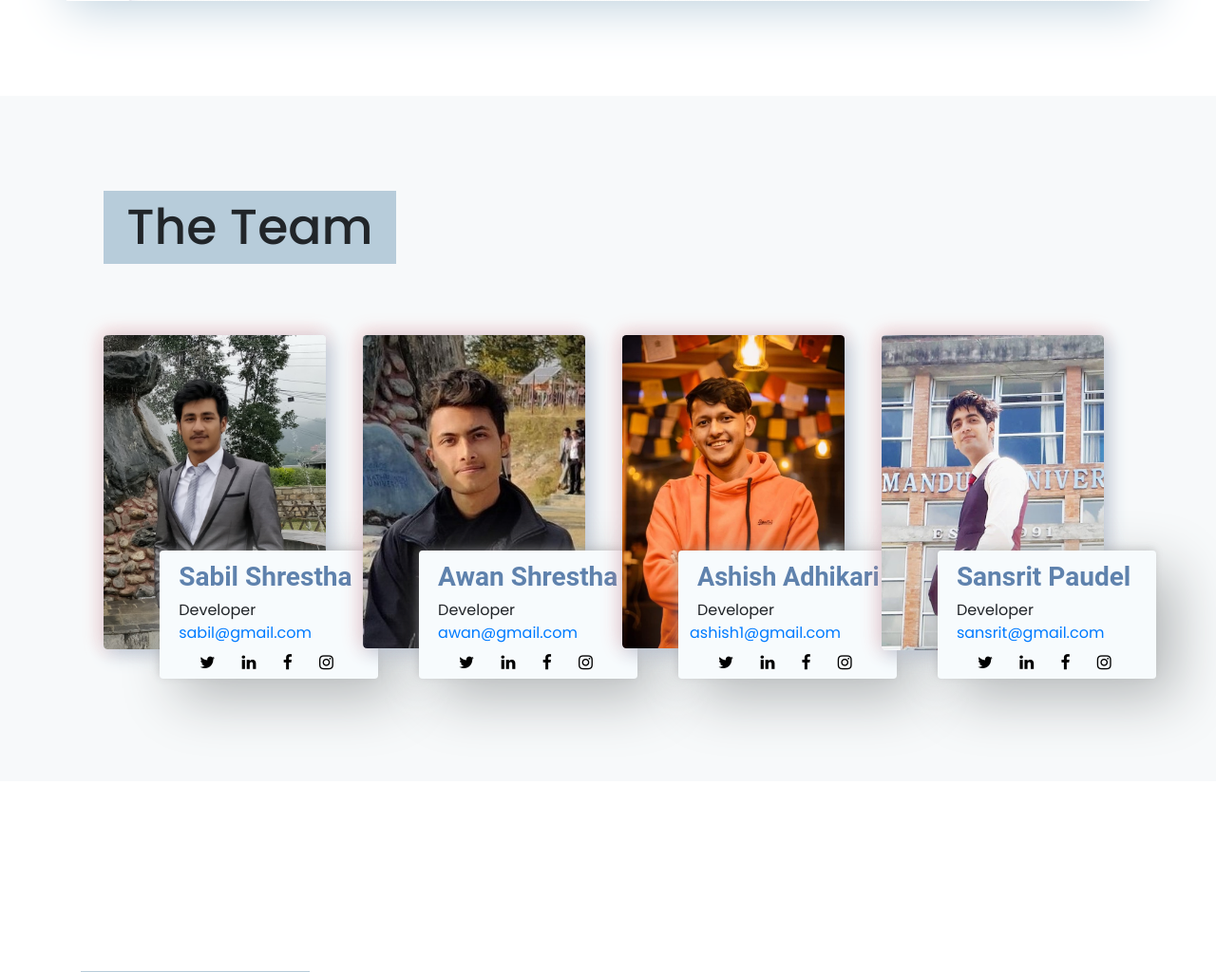
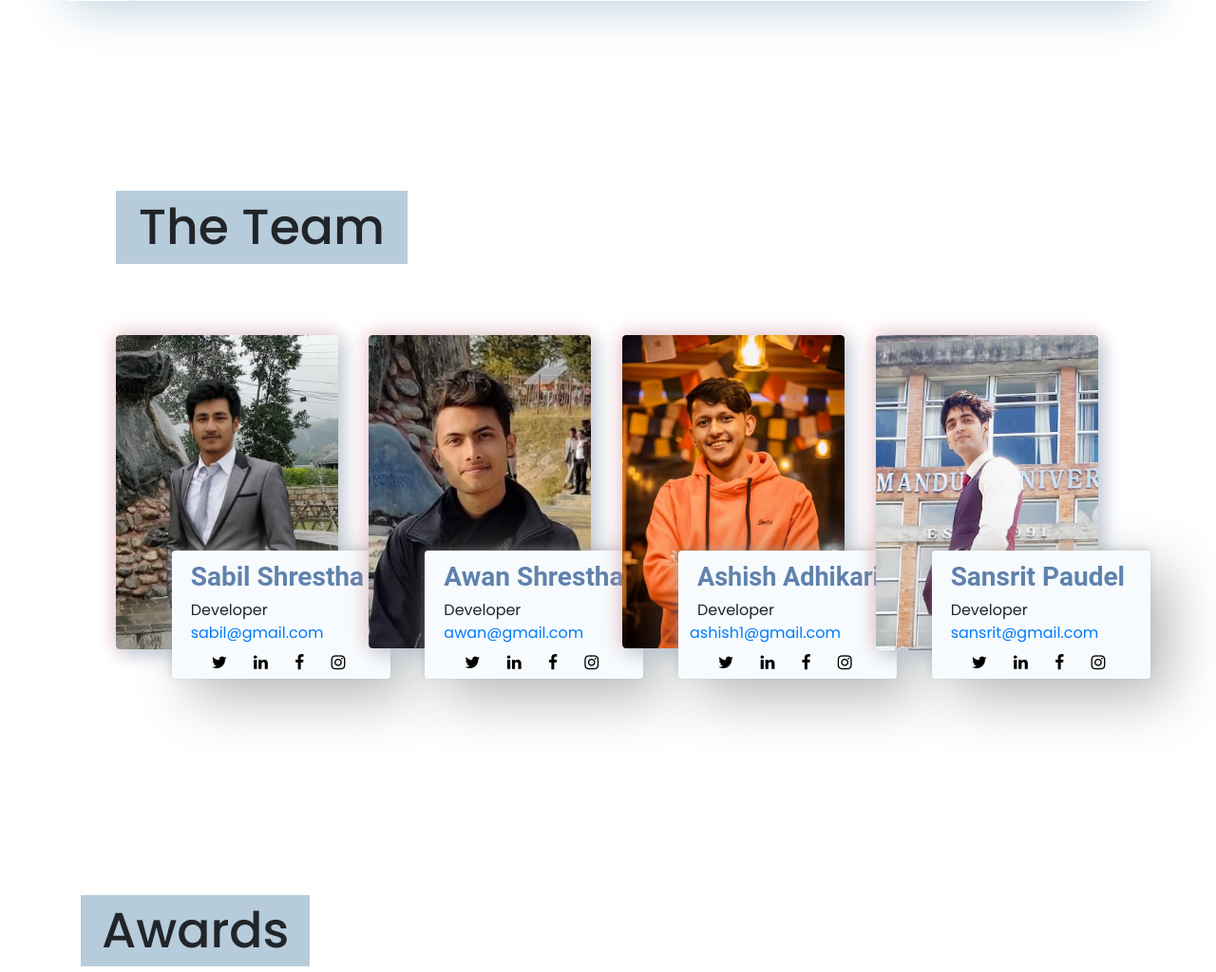
Before and after one commit to ensatnepal/ensatnepal, a PHP site: page / in a window 1280 px wide. Shown: the part 2735-3759 px from the top of the page at 95% size. Run offline with PHP 8.4, Linux system fonts and the light colour scheme.

Commit message:
responsive and horizontal scroll

```diff
--- a/index.html
+++ b/index.html
@@ -319,7 +319,7 @@
 
     <!-- TEAM SECTION STARTS -->
     <section class="teams" id="team">
-      <div class="row">
+      <div class="row m-0">
         <div class="col-10 m-auto">
           <h1>The Team</h1>
           <div class="row">
@@ -518,7 +518,7 @@
       <!-- HARDWARDE SECTION STARTS -->
       <section class="screenshots">
 
-          <div class="row">
+          <div class="row m-0">
             <div class="col-lg-10 col-sm-12 m-auto">
           <h1>Hardware</h1>
           <div id="owl-demo" class="owl-carousel owl-theme">
--- a/scss/components/_banner.scss
+++ b/scss/components/_banner.scss
@@ -50,10 +50,10 @@
   .banner {
     .banner-text {
       h1 {
-        @include formatText(40px, 500, 50px, $bannerHeadingColor);
+        @include formatText(40px, 500, 50px, $headingColor);
       }
       a {
-        @include formatText(16px, 500, 20px, $bannerColor);
+        @include formatText(16px, 500, 20px, $bannerActionColor);
         display: inline-block;
         padding-top: 20px;
         text-decoration: none;
--- a/scss/components/_teams.scss
+++ b/scss/components/_teams.scss
@@ -1,7 +1,5 @@
 .teams {
-  margin: 100px 0 10px 0;
-  background-color: #f7f9fa;
-  padding-bottom: 80px;
+  margin: 100px 0;
   h1 {
     font-size: 52px;
     // text-align: center;
--- a/scss/style.css
+++ b/scss/style.css
@@ -103,9 +103,7 @@ header nav.bg-light {
 }
 
 .teams {
-  margin: 100px 0 10px 0;
-  background-color: #f7f9fa;
-  padding-bottom: 80px;
+  margin: 100px 0;
 }
 
 .teams h1 {
@@ -364,13 +362,13 @@ header nav.bg-light {
     font-size: 40px;
     font-weight: 500;
     line-height: 50px;
-    color: #f1d891;
+    color: rgba(14, 86, 104, 0.79);
   }
   .banner .banner-text a {
     font-size: 16px;
     font-weight: 500;
     line-height: 20px;
-    color: #fefaef;
+    color: rgba(78, 78, 78, 0.76);
     display: inline-block;
     padding-top: 20px;
     text-decoration: none;
```
Also changed, not shown: practice.html (added, +30 -0 lines).
